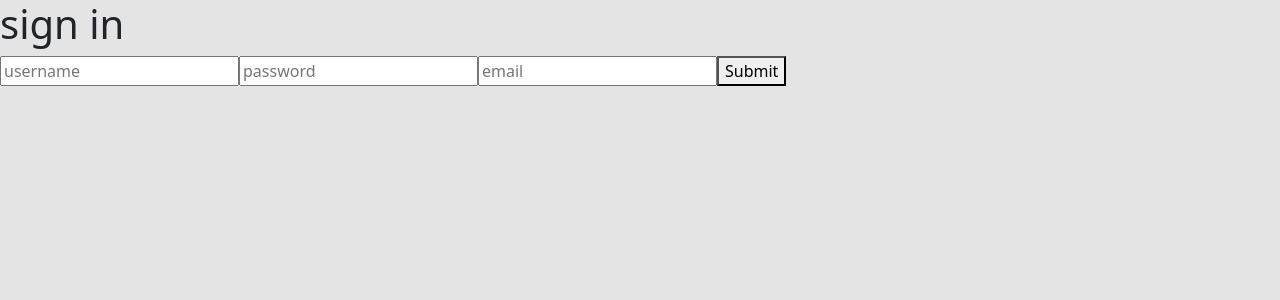
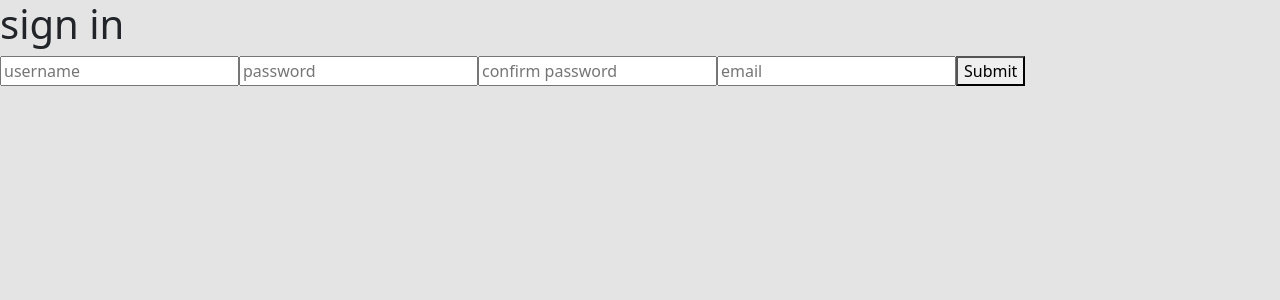
Before and after one commit to ArnonSchor/usersProject, a React (Vite) app in the folder front/usersProject/: page /sign-in in a window 1280 px wide. Shown: the top 300 px of the page. Built offline with nearby package versions, Linux system fonts and the light colour scheme.

Commit message:
added formik and yup, need to finish yup

```diff
--- a/front/usersProject/package.json
+++ b/front/usersProject/package.json
@@ -19,7 +19,8 @@
     "react-bootstrap": "^2.9.0",
     "react-dom": "^18.2.0",
     "react-router-dom": "^6.16.0",
-    "sort-by": "^1.2.0"
+    "sort-by": "^1.2.0",
+    "yup": "^1.3.2"
   },
   "devDependencies": {
     "@types/react": "^18.2.15",
--- a/front/usersProject/src/components/SignupForm.tsx
+++ b/front/usersProject/src/components/SignupForm.tsx
@@ -2,7 +2,14 @@ import "bootstrap/dist/css/bootstrap.min.css";
 import { useNavigate } from "react-router-dom";
 import axiosInstance from "../axiosInstance";
 import { useFormik } from "formik";
+import * as Yup from "yup";
 
+interface FormValues {
+  username: string;
+  password: string;
+  confirmPassword: string;
+  email: string;
+}
 interface Props {
   route: string;
 }
@@ -10,16 +17,32 @@ interface Props {
 export const SignupForm = ({ route }: Props) => {
   const navigate = useNavigate();
 
-  const formik = useFormik({
-    initialValues: {
-      username: "",
-      password: "",
-      email: "",
-    },
-    onSubmit: async (values) => {
+  const initialValues = {
+    username: "",
+    password: "",
+    confirmPassword: "",
+    email: "",
+  };
+  const onSubmit = async (values: FormValues) => {
+    if (values.password === values.confirmPassword) {
       await axiosInstance.post("signUp", { ...values });
       navigate(route);
-    },
+    } else {
+      alert("passwords do not match!");
+    }
+  };
+  const validationSchema = Yup.object({
+    username: Yup.string().required("Required"),
+    password: Yup.string().required("Required"),
+    confirmPassword: Yup.string().required("Required"),
+    email: Yup.string()
+      .email("please enter a valid email")
+      .required("Required"),
+  });
+  const formik = useFormik({
+    initialValues,
+    onSubmit,
+    validationSchema,
   });
 
   return (
@@ -30,15 +53,27 @@ export const SignupForm = ({ route }: Props) => {
         placeholder="username"
         type="text"
         onChange={formik.handleChange}
+        onBlur={formik.handleBlur}
         value={formik.values.username}
       />
+
       <input
         required
         name="password"
         placeholder="password"
         type="password"
         value={formik.values.password}
+        onBlur={formik.handleBlur}
         onChange={formik.handleChange}
+      />
+      <input
+        required
+        name="confirmPassword"
+        placeholder="confirm password"
+        type="password"
+        value={formik.values.confirmPassword}
+        onChange={formik.handleChange}
+        onBlur={formik.handleBlur}
       />
       <input
         required
@@ -47,6 +82,7 @@ export const SignupForm = ({ route }: Props) => {
         type="email"
         value={formik.values.email}
         onChange={formik.handleChange}
+        onBlur={formik.handleBlur}
       />
 
       <button type="submit">Submit</button>
```
Also changed, not shown: front/usersProject/src/components/Input.tsx (deleted, +0 -41 lines), 1 other file (tests, documents, lock files or other folders).
